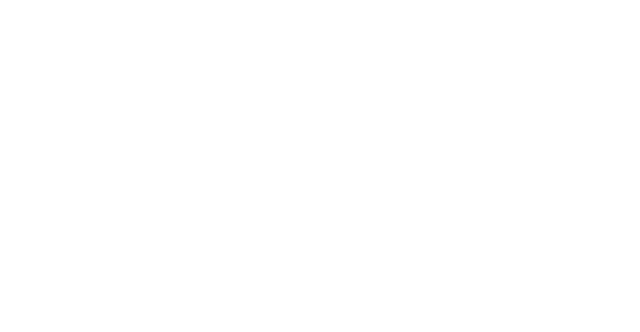
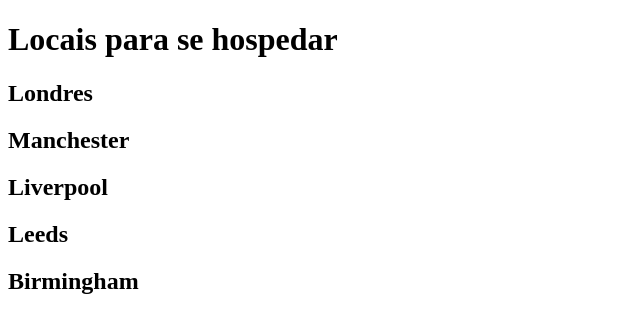
Before and after one commit to GustavoDums/Trabalho_Site_Agencia_de_Viagens, a plain HTML site: page hospedagens.html in a window 1280 px wide. Shown: the whole page, without its empty margins (0-640 px from the left). Drawn offline with Linux system fonts and the light colour scheme.

Commit message:
Locais para hospedar Guganis

```diff
--- a/hospedagens.html
+++ b/hospedagens.html
@@ -3,9 +3,25 @@
 <head>
     <meta charset="UTF-8">
     <meta name="viewport" content="width=device-width, initial-scale=1.0">
-    <title>Document</title>
+    <title>Hospedagens</title>
 </head>
 <body>
+    <h1>Locais para se hospedar</h1>
 
+    <div>
+        <h2>Londres</h2>
+    </div>
+    <div>
+        <h2>Manchester</h2>
+    </div>
+    <div>
+        <h2>Liverpool</h2>
+    </div>
+    <div>
+        <h2>Leeds</h2>
+    </div>
+    <div>
+        <h2>Birmingham</h2>
+    </div>
 </body>
 </html>
```
